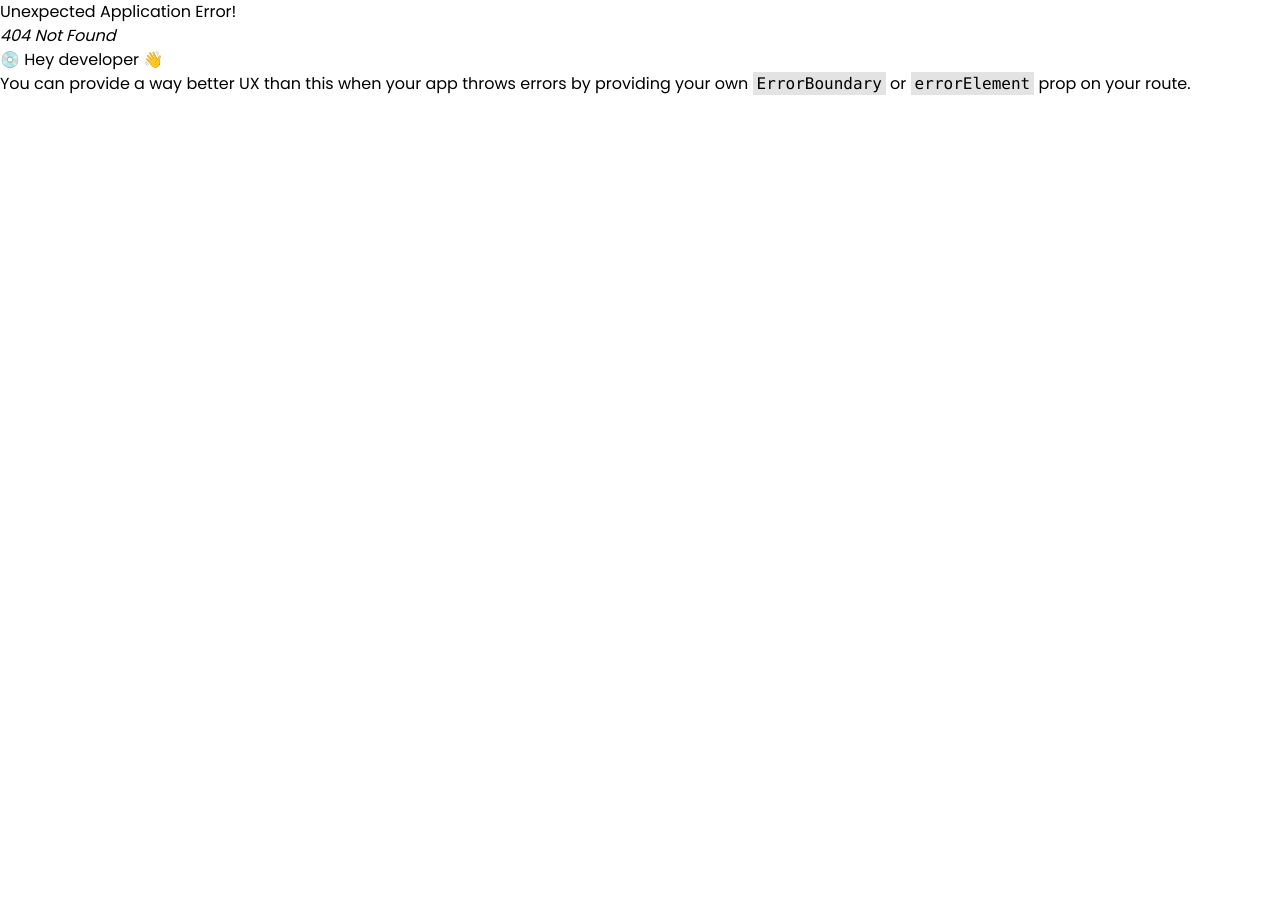
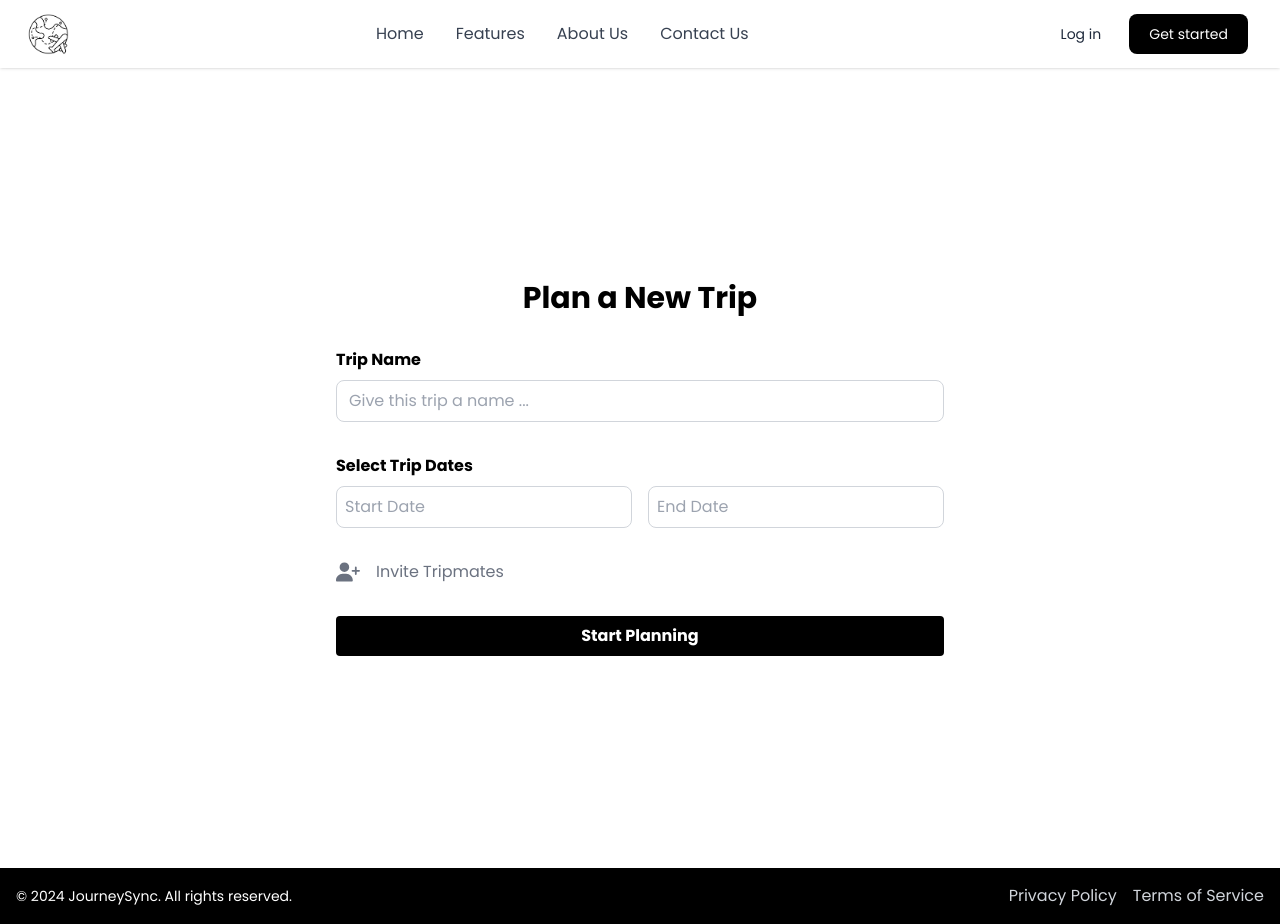
Before and after one commit to bhaveshs012/travel-planner, a React (Vite) app: page /plan in a window 1280 px wide. Before the commit this address had no page. Before the commit the page ends 800 px from the top, so only its background shows below. Built offline with nearby package versions, Linux system fonts and the light colour scheme.

Commit message:
Feat: Planning - Home Screen
1. Added landing page for the plan trip page
2. Fixed the Card import file name error

```diff
--- a/package.json
+++ b/package.json
@@ -11,6 +11,7 @@
   },
   "dependencies": {
     "chart.js": "^4.4.3",
+    "dayjs": "^1.11.11",
     "react": "^18.2.0",
     "react-chartjs-2": "^5.2.0",
     "react-datepicker": "^6.9.0",
@@ -18,6 +19,7 @@
     "react-hook-form": "^7.51.4",
     "react-icons": "^5.2.1",
     "react-router-dom": "^6.23.1",
+    "react-tailwindcss-datepicker": "^1.6.6",
     "vite-plugin-svgr": "^4.2.0"
   },
   "devDependencies": {
--- /dev/null
+++ b/src/components/DateRangeSelector.jsx
@@ -0,0 +1,40 @@
+import React, { useState } from "react";
+import DatePicker from "react-datepicker";
+import "react-datepicker/dist/react-datepicker.css";
+
+const DateRangeSelector = () => {
+  const [startDate, setStartDate] = useState(null);
+  const [endDate, setEndDate] = useState(null);
+
+  return (
+    <div className="flex space-x-4 mt-2">
+      <div className="flex w-full flex-col">
+        <DatePicker
+          selected={startDate}
+          onChange={(date) => setStartDate(date)}
+          selectsStart
+          startDate={startDate}
+          endDate={endDate}
+          placeholderText="Start Date"
+          dateFormat="dd/MM/yyyy"
+          className="p-2 w-full rounded-lg border border-gray-300 focus:border-black focus:outline-none text-black bg-white"
+        />
+      </div>
+      <div className="flex flex-col w-full">
+        <DatePicker
+          selected={endDate}
+          onChange={(date) => setEndDate(date)}
+          selectsEnd
+          startDate={startDate}
+          endDate={endDate}
+          placeholderText="End Date"
+          minDate={startDate}
+          dateFormat="dd/MM/yyyy"
+          className="p-2 w-full rounded-lg border border-gray-300 focus:border-black focus:outline-none text-black bg-white"
+        />
+      </div>
+    </div>
+  );
+};
+
+export default DateRangeSelector;
--- a/src/components/Form/Button.jsx
+++ b/src/components/Form/Button.jsx
@@ -10,7 +10,7 @@ export default function Button({
 }) {
   return (
     <button
-      className={`w-full bg-black text-white font-bold py-2 px-4 rounded focus:outline-none hover:bg-gray-900 ${bgColor} ${textColor} ${className}`}
+      className={`w-full py-2 px-4 bg-black text-white font-bold rounded focus:outline-none hover:bg-gray-900 ${bgColor} ${textColor} ${className}`}
       {...props}
     >
       {children}
--- a/src/components/Form/Input.jsx
+++ b/src/components/Form/Input.jsx
@@ -9,13 +9,13 @@ const Input = React.forwardRef(function Input(
     <>
       <div className={className}>
         {label && (
-          <label className="block text-sm font-bold mb-2" htmlFor={id}>
+          <label className="block text-md font-bold mb-2" htmlFor={id}>
             {label}
           </label>
         )}
         <input
           type={type}
-          className={`w-full px-3 py-2 rounded border border-gray-300 focus:border-black focus:outline-none`}
+          className={`w-full px-3 py-2 rounded-lg border border-gray-300 focus:border-black focus:outline-none`}
           ref={ref}
           {...props}
           id={id}
--- a/src/components/index.js
+++ b/src/components/index.js
@@ -1,6 +1,7 @@
 import Header from "./Header/Header";
 import Footer from "./Footer/Footer";
 import MainCard from "./TripCardMain/MainCard";
-import Card from "./Cards/Card";
+import MyCustomCard from "./Cards/MyCustomCard";
+import DateRangeSelector from "./DateRangeSelector";
 
-export { Header, Footer, MainCard, Card };
+export { Header, Footer, MainCard, MyCustomCard as Card, DateRangeSelector };
--- a/src/pages/home/components/Hero.jsx
+++ b/src/pages/home/components/Hero.jsx
@@ -14,10 +14,10 @@ function Hero() {
             share them with friends. Sign up now and start exploring!
           </p>
           <a
-            href="#"
+            href="/plan"
             className="bg-black text-white px-6 py-3 rounded-md font-semibold hover:bg-gray-900 transition duration-300"
           >
-            Get Started
+            Start Planning
           </a>
         </div>
 
--- a/src/pages/index.js
+++ b/src/pages/index.js
@@ -7,5 +7,17 @@ import Features from "./features/Features";
 import Profile from "./profile/Profile";
 import Bookings from "./bookings/Bookings";
 import ExpenseTracker from "./expenseTracker/ExpenseTracker";
+import CreatePlan from "./plan/createPlan/CreatePlan";
 
-export { Home, Login, Signup, Contact, About, Features, Profile, Bookings, ExpenseTracker };
+export {
+  Home,
+  Login,
+  Signup,
+  Contact,
+  About,
+  Features,
+  Profile,
+  Bookings,
+  ExpenseTracker,
+  CreatePlan,
+};
--- a/src/pages/login/Login.jsx
+++ b/src/pages/login/Login.jsx
@@ -27,12 +27,7 @@ function Login() {
               <span className="underline">Sign Up Here</span>
             </Link>
           </div>
-          <Button
-            className="w-full bg-black text-white font-bold py-2 px-4 rounded focus:outline-none focus:bg-gray-900"
-            type="submit"
-          >
-            Login
-          </Button>
+          <Button type="submit">Login</Button>
         </form>
       </div>
     </div>
--- /dev/null
+++ b/src/pages/plan/createPlan/CreatePlan.jsx
@@ -0,0 +1,30 @@
+import React from "react";
+import { Input, Button } from "../../../components/Form";
+import { DateRangeSelector } from "../../../components";
+import { FaUserPlus } from "react-icons/fa6";
+
+function CreatePlan() {
+  return (
+    <div className="h-screen p-8 space-y-8 flex flex-col justify-center items-center">
+      <p className="text-3xl font-bold">Plan a New Trip</p>
+      <div className="w-2/4">
+        <Input label="Trip Name" placeholder="Give this trip a name ..." />
+      </div>
+      <div className="flex flex-col w-1/2">
+        <h2 className="text-md font-bold text-black">Select Trip Dates</h2>
+        <DateRangeSelector />
+      </div>
+      <div className="flex w-1/2 items-center space-x-4">
+        <FaUserPlus className="text-gray-500 h-6 w-6" />
+        <p className="text-md text-gray-500 cursor-pointer font-medium">
+          Invite Tripmates
+        </p>
+      </div>
+      <div className="w-1/2">
+        <Button>Start Planning</Button>
+      </div>
+    </div>
+  );
+}
+
+export default CreatePlan;
```
Also changed, not shown: src/components/Cards/MyCustomCard.jsx (renamed from src/components/Cards/card.jsx, +32 -17 lines), src/main.jsx (+6 -1 lines), 1 other file (tests, documents, lock files or other folders).
